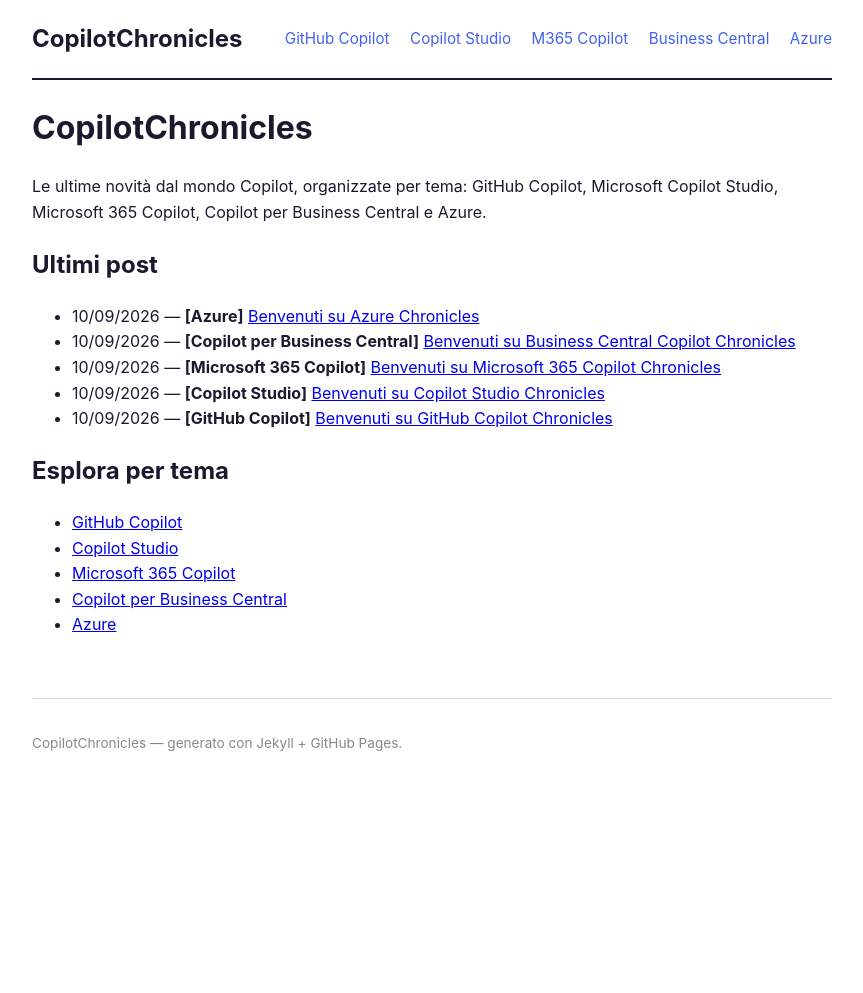
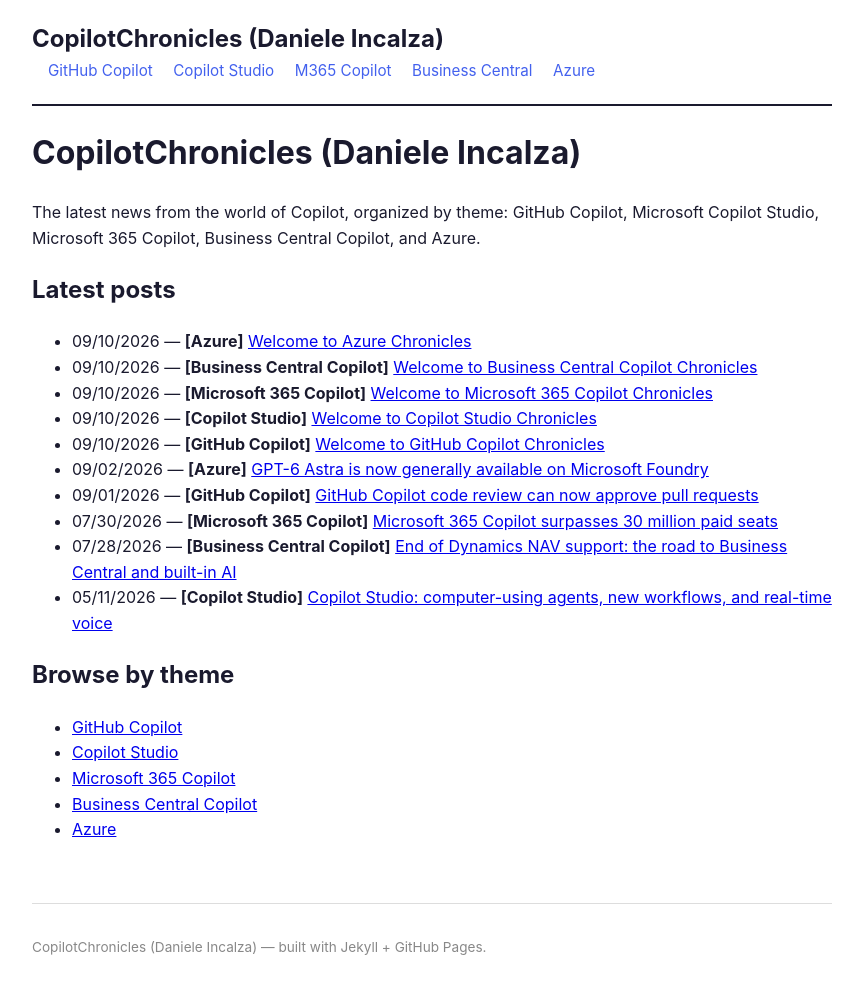
Before and after one commit to DAnny321/CopilotChronicles, a Jekyll site: the page built from index.md, in a window 1280 px wide. Shown: the whole page, without its empty margins (208-1071 px from the left). Built offline with Jekyll 4.4.1, drawn with Linux system fonts in a browser that asks for light colours; before the commit the page ends 900 px from its top, so only the background shows below that.

Commit message:
feat: add 5 sourced news posts, rename to (Daniele Incalza), translate entire site to English

````diff
--- a/_azure/2026-09/2026-09-10-benvenuto-azure.md
+++ /dev/null
@@ -1,7 +0,0 @@
----
-title: "Benvenuti su Azure Chronicles"
-date: 2026-09-10
-tags: [azure, novità]
----
-
-Questa sezione raccoglie le ultime novità su **Microsoft Azure**: nuovi servizi, aggiornamenti alle piattaforme AI/cloud, region, prezzi e best practice.
--- /dev/null
+++ b/_azure/2026-09/2026-09-10-welcome-to-azure.md
@@ -0,0 +1,7 @@
+---
+title: "Welcome to Azure Chronicles"
+date: 2026-09-10
+tags: [azure, news]
+---
+
+This section collects the latest news about **Microsoft Azure**: new services, AI/cloud platform updates, regions, pricing, and best practices.
--- /dev/null
+++ b/_azure/artificial-intelligence/2026-09-02-gpt-6-astra-now-generally-available-on-microsoft-foundry.md
@@ -0,0 +1,26 @@
+---
+title: "GPT-6 Astra is now generally available on Microsoft Foundry"
+date: 2026-09-02
+tags: [azure, ai, microsoft-foundry]
+source_url: "https://azure.microsoft.com/en-us/blog/gpt-6-astra-frontier-intelligence-for-work-now-generally-available-in-microsoft-foundry/"
+source_name: "Microsoft Azure Blog"
+---
+
+**GPT-6 Astra**, OpenAI's newest frontier model, has begun rolling out on **Microsoft Foundry** through the Limited Access Program, with availability expanding to participating customers in the days following the announcement.
+
+## How the rollout works
+
+```mermaid
+flowchart LR
+    A[OpenAI releases GPT-6 Astra] --> B[Rollout on Microsoft Foundry]
+    B --> C[Limited Access Program]
+    C --> D[Availability expands to participating customers]
+```
+
+## Context: optimizing the cost of agents
+
+In the same period, Azure published the **"The Economics of Agent Optimization"** series, focused on how context engineering in Microsoft Foundry helps lower AI costs by improving knowledge retrieval, tool selection, memory, and agent performance at scale.
+
+- Source: [GPT-6 Astra: Frontier intelligence for work, now generally available in Microsoft Foundry](https://azure.microsoft.com/en-us/blog/gpt-6-astra-frontier-intelligence-for-work-now-generally-available-in-microsoft-foundry/)
+- Further reading: [The Economics of Agent Optimization: Context engineering for enterprise AI agents](https://azure.microsoft.com/en-us/blog/the-economics-of-agent-optimization-context-engineering-for-enterprise-ai-agents/)
+- Official documentation: [Microsoft Foundry](https://azure.microsoft.com/en-us/products/ai-foundry/)
--- a/_business-central/2026-09/2026-09-10-benvenuto-business-central.md
+++ /dev/null
@@ -1,7 +0,0 @@
----
-title: "Benvenuti su Business Central Copilot Chronicles"
-date: 2026-09-10
-tags: [business-central, novità]
----
-
-Questa sezione raccoglie le novità legate alle funzionalità **Copilot in Microsoft Dynamics 365 Business Central**: nuove feature AI, categorizzazione automatica, assistenti per lo sviluppo AL e altro.
--- /dev/null
+++ b/_business-central/2026-09/2026-09-10-welcome-to-business-central.md
@@ -0,0 +1,7 @@
+---
+title: "Welcome to Business Central Copilot Chronicles"
+date: 2026-09-10
+tags: [business-central, news]
+---
+
+This section collects news about **Copilot features in Microsoft Dynamics 365 Business Central**: new AI features, automatic categorization, AL development assistants, and more.
--- /dev/null
+++ b/_business-central/migration-and-modernization/2026-07-28-migrating-from-dynamics-nav-to-business-central.md
@@ -0,0 +1,37 @@
+---
+title: "End of Dynamics NAV support: the road to Business Central and built-in AI"
+date: 2026-07-28
+tags: [business-central, migration, nav]
+source_url: "https://www.microsoft.com/en-us/dynamics-365/blog/business-leader/2026/07/28/explore-migration-options-for-microsoft-dynamics-nav-microsoft-dynamics-gp-and-microsoft-dynamics-sl-customers/"
+source_name: "Microsoft Dynamics 365 Blog"
+---
+
+Microsoft has published official guidance on migration options for **Dynamics NAV, Dynamics GP, and Dynamics SL** customers, recalling lifecycle deadlines and pointing to **Dynamics 365 Business Central** as the destination platform.
+
+## Key dates for Dynamics NAV
+
+- Extended support for Dynamics NAV ends in **January 2028** (the final version was released in 2017).
+- As of **April 30, 2031**, Annual Service Plan coverage ends, additional perpetual user licenses can no longer be purchased, and subscription licenses via Solution Provider Agreement (SPA) are no longer renewable; subscription use via SPLA is also expected to end.
+
+## Why Business Central is positioned as the next step
+
+According to the article, Business Central brings together finance, operations, inventory, sales, service, manufacturing, and projects on a single cloud platform, with **built-in AI capabilities**, continuous updates, and native integration with Microsoft 365, Teams, Outlook, Power Platform, and Azure.
+
+## The migration path described by Microsoft
+
+```mermaid
+flowchart LR
+    A[Assess & Plan] --> B[Prepare the environment]
+    B --> C[Move & validate data]
+    C --> D[Enable users & optimize]
+    D --> E[Go live with confidence]
+```
+
+- **Assess and plan**: evaluate the current ERP version, customizations, integrations, reporting, and business requirements.
+- **Prepare the environment**: identify upgrade paths and determine how customizations will be handled.
+- **Move and validate data**: migrate core business data, validate accuracy, and test business processes.
+- **Enable users and optimize**: configure roles, reporting, and integrations while training users.
+- **Go live with confidence**: transition to the cloud environment and establish a foundation for ongoing innovation.
+
+- Source: [Explore migration options for Microsoft Dynamics NAV, Microsoft Dynamics GP, and Microsoft Dynamics SL customers](https://www.microsoft.com/en-us/dynamics-365/blog/business-leader/2026/07/28/explore-migration-options-for-microsoft-dynamics-nav-microsoft-dynamics-gp-and-microsoft-dynamics-sl-customers/)
+- Official documentation: [Compare Dynamics NAV to Business Central](https://learn.microsoft.com/en-us/dynamics365/business-central/dev-itpro/administration/migrate-nav)
--- a/_config.yml
+++ b/_config.yml
@@ -1,8 +1,8 @@
-title: "CopilotChronicles"
-description: "Le ultime novità dal mondo Copilot: GitHub Copilot, Microsoft Copilot Studio, Microsoft 365 Copilot, Copilot per Business Central e Azure."
+title: "CopilotChronicles (Daniele Incalza)"
+description: "The latest news from the world of Copilot: GitHub Copilot, Microsoft Copilot Studio, Microsoft 365 Copilot, Business Central Copilot, and Azure."
 url: "https://DAnny321.github.io"
 baseurl: "/CopilotChronicles"
-lang: it
+lang: en
 
 # --- Collezioni: un tema = una collezione, organizzate per anno-mese ---
 collections:
@@ -46,7 +46,7 @@ defaults:
       type: "business-central"
     values:
       layout: "post"
-      theme_label: "Copilot per Business Central"
+      theme_label: "Business Central Copilot"
   - scope:
       path: ""
       type: "azure"
@@ -54,6 +54,6 @@ defaults:
       layout: "post"
       theme_label: "Azure"
 
-# GitHub Pages usa la build nativa Jekyll (Settings > Pages > Branch: main > Folder: / root)
+# GitHub Pages uses the native Jekyll build (Settings > Pages > Branch: main > Folder: / root)
 markdown: kramdown
 theme: minima
--- a/_copilot-studio/2026-09/2026-09-10-benvenuto-copilot-studio.md
+++ /dev/null
@@ -1,7 +0,0 @@
----
-title: "Benvenuti su Copilot Studio Chronicles"
-date: 2026-09-10
-tags: [copilot-studio, novità]
----
-
-Questa sezione segue l'evoluzione di **Microsoft Copilot Studio**: nuovi tipi di agenti, connettori, funzionalità di orchestrazione e casi d'uso aziendali.
--- /dev/null
+++ b/_copilot-studio/2026-09/2026-09-10-welcome-to-copilot-studio.md
@@ -0,0 +1,7 @@
+---
+title: "Welcome to Copilot Studio Chronicles"
+date: 2026-09-10
+tags: [copilot-studio, news]
+---
+
+This section follows the evolution of **Microsoft Copilot Studio**: new agent types, connectors, orchestration features, and enterprise use cases.
--- /dev/null
+++ b/_copilot-studio/agents-and-workflows/2026-05-11-computer-using-agents-and-new-workflows-in-copilot-studio.md
@@ -0,0 +1,30 @@
+---
+title: "Copilot Studio: computer-using agents, new workflows, and real-time voice"
+date: 2026-05-11
+tags: [copilot-studio, agents, workflows]
+source_url: "https://www.microsoft.com/en-us/microsoft-copilot/blog/copilot-studio/new-and-improved-computer-using-agents-a-new-workflows-experience-and-real-time-voice-experiences/"
+source_name: "Microsoft 365 Blog - Copilot Studio"
+---
+
+The May 2026 update to **Microsoft Copilot Studio** brings **computer-using agents** (agents able to operate directly on application interfaces the way a person would) to general availability, along with a **new workflow design experience** and **real-time voice** capabilities.
+
+## The flow of an agent with workflows and computer use
+
+```mermaid
+flowchart TD
+    A[Trigger: message, event, or schedule] --> B[Copilot Studio workflow]
+    B --> C{Does it need to interact with an app without an API?}
+    C -->|Yes| D[Computer-using agent operates the interface]
+    C -->|No| E[Connector / plugin call]
+    D --> F[Result reported back to the workflow]
+    E --> F
+    F --> G[Optional human confirmation checkpoint]
+    G --> H[Process completion]
+```
+
+## Why it matters
+
+Computer-using agents extend automation to systems without modern APIs, while the new workflow design aims to make the sequence of steps an agent executes more readable, including integrations with **Work IQ** mentioned in the same announcement.
+
+- Source: [New and improved: Computer-using agents, a new workflows experience, and real-time voice experiences](https://www.microsoft.com/en-us/microsoft-copilot/blog/copilot-studio/new-and-improved-computer-using-agents-a-new-workflows-experience-and-real-time-voice-experiences/)
+- Official documentation: [Microsoft Copilot Studio documentation](https://learn.microsoft.com/en-us/microsoft-copilot-studio/)
--- a/_github-copilot/2026-09/2026-09-10-benvenuto-github-copilot.md
+++ /dev/null
@@ -1,7 +0,0 @@
----
-title: "Benvenuti su GitHub Copilot Chronicles"
-date: 2026-09-10
-tags: [github-copilot, novità]
----
-
-Da oggi questa cartella raccoglie le novità più interessanti su **GitHub Copilot**: nuove funzionalità, aggiornamenti dei modelli, integrazioni nell'editor e nel flusso di lavoro degli sviluppatori.
--- /dev/null
+++ b/_github-copilot/2026-09/2026-09-10-welcome-to-github-copilot.md
@@ -0,0 +1,7 @@
+---
+title: "Welcome to GitHub Copilot Chronicles"
+date: 2026-09-10
+tags: [github-copilot, news]
+---
+
+Starting today, this folder collects the most interesting news about **GitHub Copilot**: new features, model updates, and integrations in the editor and in developers' workflows.
--- /dev/null
+++ b/_github-copilot/code-review-and-agents/2026-09-01-github-copilot-code-review-can-now-approve-pull-requests.md
@@ -0,0 +1,33 @@
+---
+title: "GitHub Copilot code review can now approve pull requests"
+date: 2026-09-01
+tags: [github-copilot, code-review, agents]
+source_url: "https://github.blog/changelog/2026-09-01-copilot-code-review-can-now-approve-pull-requests"
+source_name: "GitHub Changelog"
+---
+
+As of September 1, 2026, **Copilot code review** can, in addition to commenting and requesting changes, **formally approve a pull request**, effectively acting as a human reviewer for GitHub's branch protection rules.
+
+## What changes in the review flow
+
+Previously, Copilot could only leave comments or flag issues, always leaving the final approval to a person. With this update, if the automated review finds no relevant issues, Copilot can now close the review loop formally, unblocking the merge in repositories that require an approval as a mandatory condition.
+
+```mermaid
+flowchart LR
+    A[Pull Request opened] --> B[Review requested from Copilot]
+    B --> C{Copilot analyzes the code}
+    C -->|No relevant issues| D[Copilot approves the PR]
+    C -->|Issues found| E[Copilot requests changes / comments]
+    D --> F[Merge unblocked if branch protection rules are satisfied]
+    E --> G[Developer updates the code]
+    G --> B
+```
+
+## Other related recent updates
+
+In the same period, GitHub also made new models directly available in Copilot, including **GPT-6 Astra** (generally available since September 4, 2026) and **Gemini 3.8 Flash** (since September 3, 2026), expanding the model options usable in chat and agent sessions.
+
+- Primary source: [Copilot code review can now approve pull requests](https://github.blog/changelog/2026-09-01-copilot-code-review-can-now-approve-pull-requests)
+- [GPT-6 Astra is generally available in GitHub Copilot](https://github.blog/changelog/2026-09-04-gpt-6-astra-is-generally-available-in-github-copilot)
+- [Gemini 3.8 Flash is now available in GitHub Copilot](https://github.blog/changelog/2026-09-03-gemini-3-8-flash-is-now-available-in-github-copilot)
+- Official documentation: [GitHub Copilot code review](https://docs.github.com/en/copilot)
--- a/_layouts/default.html
+++ b/_layouts/default.html
@@ -1,5 +1,5 @@
 <!DOCTYPE html>
-<html lang="it">
+<html lang="en">
 <head>
   <meta charset="UTF-8">
   <meta name="viewport" content="width=device-width, initial-scale=1.0">
@@ -21,7 +21,7 @@
     {{ content }}
   </main>
   <footer class="site-footer">
-    <p>{{ site.title }} — generato con Jekyll + GitHub Pages.</p>
+    <p>{{ site.title }} — built with Jekyll + GitHub Pages.</p>
   </footer>
 </body>
 </html>
--- a/_layouts/post.html
+++ b/_layouts/post.html
@@ -13,6 +13,6 @@ layout: default
     {{ content }}
   </div>
   {% if page.source_url %}
-  <p class="post-source">Fonte originale: <a href="{{ page.source_url }}" target="_blank" rel="noopener">{{ page.source_name | default: page.source_url }}</a></p>
+  <p class="post-source">Original source: <a href="{{ page.source_url }}" target="_blank" rel="noopener">{{ page.source_name | default: page.source_url }}</a></p>
   {% endif %}
 </article>
--- a/_m365-copilot/2026-09/2026-09-10-benvenuto-m365-copilot.md
+++ /dev/null
@@ -1,7 +0,0 @@
----
-title: "Benvenuti su Microsoft 365 Copilot Chronicles"
-date: 2026-09-10
-tags: [m365-copilot, novità]
----
-
-Qui trovi gli aggiornamenti su **Microsoft 365 Copilot**: nuove funzionalità in Word, Excel, Outlook, Teams e negli altri strumenti della suite.
--- /dev/null
+++ b/_m365-copilot/2026-09/2026-09-10-welcome-to-m365-copilot.md
@@ -0,0 +1,7 @@
+---
+title: "Welcome to Microsoft 365 Copilot Chronicles"
+date: 2026-09-10
+tags: [m365-copilot, news]
+---
+
+Here you'll find updates on **Microsoft 365 Copilot**: new features in Word, Excel, Outlook, Teams, and the other apps in the suite.
--- /dev/null
+++ b/_m365-copilot/enterprise-adoption/2026-07-30-microsoft-365-copilot-surpasses-30-million-paid-seats.md
@@ -0,0 +1,18 @@
+---
+title: "Microsoft 365 Copilot surpasses 30 million paid seats"
+date: 2026-07-30
+tags: [m365-copilot, adoption, business]
+source_url: "https://www.microsoft.com/en-us/microsoft-365/blog/2026/07/30/the-next-measure-of-ai-momentum-is-work-transformed/"
+source_name: "Microsoft 365 Blog"
+---
+
+Microsoft announced that **Microsoft 365 Copilot has surpassed 30 million paid seats**, with net seat adds **more than doubling quarter over quarter**, according to what was shared during the quarterly earnings call.
+
+## What this milestone means
+
+Microsoft frames this milestone not just as an adoption metric, but as an indicator of a broader shift in how work gets done at organizations that have adopted Copilot, a theme the company calls "AI momentum" in the official post.
+
+The figure comes alongside a series of announcements about the evolution of Microsoft 365 Copilot throughout 2026, including the general availability of **Copilot Cowork** (June 16, 2026) and the Copilot app redesign (May 28, 2026), both referenced as part of the same growth trajectory.
+
+- Source: [The next measure of AI momentum is work transformed](https://www.microsoft.com/en-us/microsoft-365/blog/2026/07/30/the-next-measure-of-ai-momentum-is-work-transformed/)
+- Official documentation: [Microsoft 365 Copilot](https://www.microsoft.com/en-us/microsoft-365-copilot)
--- a/index.md
+++ b/index.md
@@ -3,8 +3,8 @@ layout: default
 title: Home
 ---
 
-<h1>CopilotChronicles</h1>
-<p>Le ultime novità dal mondo Copilot, organizzate per tema: GitHub Copilot, Microsoft Copilot Studio, Microsoft 365 Copilot, Copilot per Business Central e Azure.</p>
+<h1>CopilotChronicles (Daniele Incalza)</h1>
+<p>The latest news from the world of Copilot, organized by theme: GitHub Copilot, Microsoft Copilot Studio, Microsoft 365 Copilot, Business Central Copilot, and Azure.</p>
 
 {% assign all_posts = "" | split: "," %}
 {% assign all_posts = all_posts | concat: site.github-copilot %}
@@ -14,22 +14,22 @@ title: Home
 {% assign all_posts = all_posts | concat: site.azure %}
 {% assign sorted_posts = all_posts | sort: "date" | reverse %}
 
-<h2>Ultimi post</h2>
+<h2>Latest posts</h2>
 <ul>
   {% for post in sorted_posts limit: 20 %}
     <li>
-      <span>{{ post.date | date: "%d/%m/%Y" }}</span> —
+      <span>{{ post.date | date: "%m/%d/%Y" }}</span> —
       <strong>[{{ post.theme_label }}]</strong>
       <a href="{{ post.url | relative_url }}">{{ post.title }}</a>
     </li>
   {% endfor %}
 </ul>
 
-<h2>Esplora per tema</h2>
+<h2>Browse by theme</h2>
 <ul>
   <li><a href="{{ '/github-copilot/' | relative_url }}">GitHub Copilot</a></li>
   <li><a href="{{ '/copilot-studio/' | relative_url }}">Copilot Studio</a></li>
   <li><a href="{{ '/m365-copilot/' | relative_url }}">Microsoft 365 Copilot</a></li>
-  <li><a href="{{ '/business-central/' | relative_url }}">Copilot per Business Central</a></li>
+  <li><a href="{{ '/business-central/' | relative_url }}">Business Central Copilot</a></li>
   <li><a href="{{ '/azure/' | relative_url }}">Azure</a></li>
 </ul>
````
Also changed, not shown: README.md.
